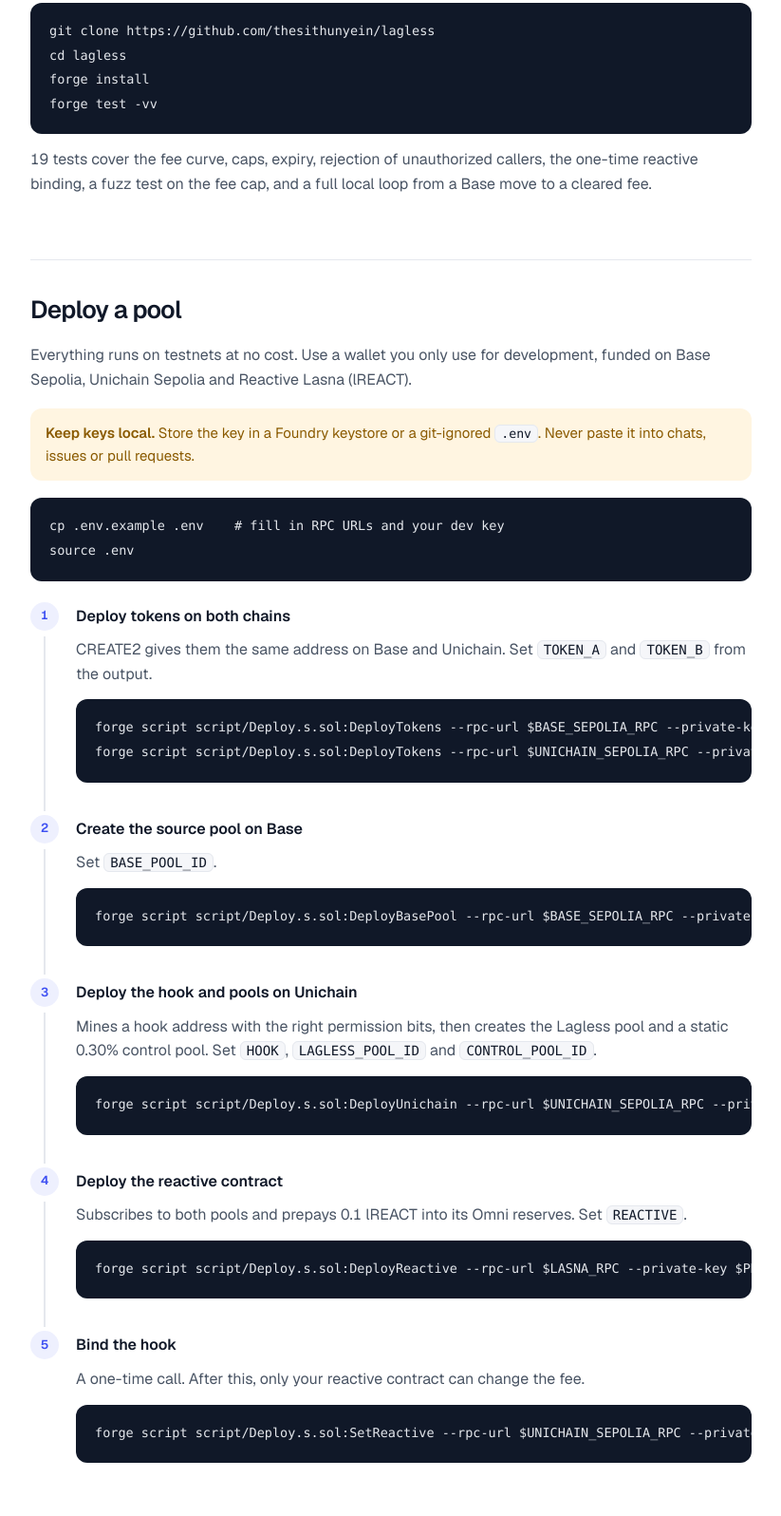
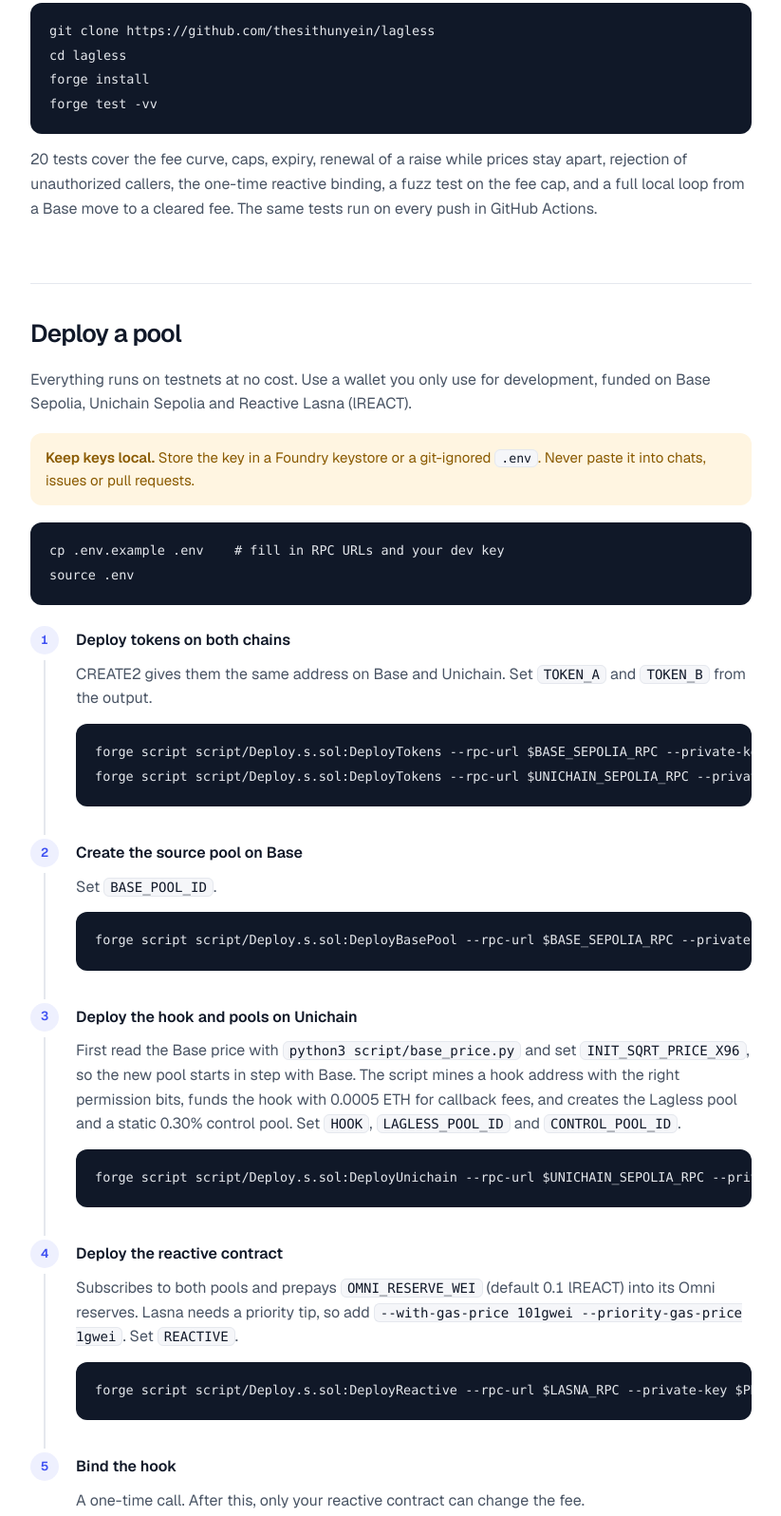
Before and after one commit to thesithunyein/lagless, a plain HTML site: page web/docs/index.html in a window 1280 px wide. Shown: the part 1645-3241 px from the top of the page at 95% size, without its empty margins (324-1147 px from the left). Drawn offline with nearby package versions, Linux system fonts and the light colour scheme.

Commit message:
Docs and README: 20 tests, base_price step, hook funding, Lasna gas flags, rounds snapshot
Co-Authored-By: Claude Opus 5.5 <noreply@anthropic.com>
Claude-Session: https://claude.ai/code/session_01AqF3VNP9m1m6GwyrVi1YQe

```diff
--- a/web/docs/index.html
+++ b/web/docs/index.html
@@ -187,7 +187,7 @@
 cd lagless
 forge install
 forge test -vv</code></pre></div>
-<p>19 tests cover the fee curve, caps, expiry, rejection of unauthorized callers, the one-time reactive binding, a fuzz test on the fee cap, and a full local loop from a Base move to a cleared fee.</p>
+<p>20 tests cover the fee curve, caps, expiry, renewal of a raise while prices stay apart, rejection of unauthorized callers, the one-time reactive binding, a fuzz test on the fee cap, and a full local loop from a Base move to a cleared fee. The same tests run on every push in GitHub Actions.</p>
 </section>
 <section id="deploy"><h2>Deploy a pool</h2>
 <p>Everything runs on testnets at no cost. Use a wallet you only use for development, funded on Base Sepolia, Unichain Sepolia and Reactive Lasna (lREACT).</p>
@@ -200,9 +200,9 @@ source .env</code></pre></div>
 forge script script/Deploy.s.sol:DeployTokens --rpc-url $UNICHAIN_SEPOLIA_RPC --private-key $PRIVATE_KEY --broadcast</code></pre></div></li>
 <li><h4>Create the source pool on Base</h4><p>Set <code>BASE_POOL_ID</code>.</p>
 <div class="code"><button class="cc" aria-label="Copy code">Copy</button><pre><code>forge script script/Deploy.s.sol:DeployBasePool --rpc-url $BASE_SEPOLIA_RPC --private-key $PRIVATE_KEY --broadcast</code></pre></div></li>
-<li><h4>Deploy the hook and pools on Unichain</h4><p>Mines a hook address with the right permission bits, then creates the Lagless pool and a static 0.30% control pool. Set <code>HOOK</code>, <code>LAGLESS_POOL_ID</code> and <code>CONTROL_POOL_ID</code>.</p>
+<li><h4>Deploy the hook and pools on Unichain</h4><p>First read the Base price with <code>python3 script/base_price.py</code> and set <code>INIT_SQRT_PRICE_X96</code>, so the new pool starts in step with Base. The script mines a hook address with the right permission bits, funds the hook with 0.0005 ETH for callback fees, and creates the Lagless pool and a static 0.30% control pool. Set <code>HOOK</code>, <code>LAGLESS_POOL_ID</code> and <code>CONTROL_POOL_ID</code>.</p>
 <div class="code"><button class="cc" aria-label="Copy code">Copy</button><pre><code>forge script script/Deploy.s.sol:DeployUnichain --rpc-url $UNICHAIN_SEPOLIA_RPC --private-key $PRIVATE_KEY --broadcast</code></pre></div></li>
-<li><h4>Deploy the reactive contract</h4><p>Subscribes to both pools and prepays 0.1 lREACT into its Omni reserves. Set <code>REACTIVE</code>.</p>
+<li><h4>Deploy the reactive contract</h4><p>Subscribes to both pools and prepays <code>OMNI_RESERVE_WEI</code> (default 0.1 lREACT) into its Omni reserves. Lasna needs a priority tip, so add <code>--with-gas-price 101gwei --priority-gas-price 1gwei</code>. Set <code>REACTIVE</code>.</p>
 <div class="code"><button class="cc" aria-label="Copy code">Copy</button><pre><code>forge script script/Deploy.s.sol:DeployReactive --rpc-url $LASNA_RPC --private-key $PRIVATE_KEY --broadcast</code></pre></div></li>
 <li><h4>Bind the hook</h4><p>A one-time call. After this, only your reactive contract can change the fee.</p>
 <div class="code"><button class="cc" aria-label="Copy code">Copy</button><pre><code>forge script script/Deploy.s.sol:SetReactive --rpc-url $UNICHAIN_SEPOLIA_RPC --private-key $PRIVATE_KEY --broadcast</code></pre></div></li>
@@ -252,7 +252,7 @@ forge script script/Deploy.s.sol:DeployTokens --rpc-url $UNICHAIN_SEPOLIA_RPC --
 <div class="code"><button class="cc" aria-label="Copy code">Copy</button><pre><code>python3 script/rounds.py --sync 150   # once: align Unichain with the Base price
 python3 script/rounds.py 20           # 20 rounds, alternating direction
 python3 script/rounds.py 10 --race    # arbitrage fires right after the Base move</code></pre></div>
-<p>It signs with the Foundry keystore account <code>lagless</code> and asks for the password once. Latest results are on the <a href="/#results">home page</a>, read live from the chain.</p>
+<p>It signs with the Foundry keystore account <code>lagless</code> and asks for the password once. Then run <code>python3 script/export_rounds.py</code> to refresh <code>web/rounds.json</code>: public RPCs drop old logs after about a day, so the <a href="/#results">home page</a> shows recorded rounds from this snapshot and adds newer activity live from the chain.</p>
 </section>
 <section id="earn"><h2>Earn as an LP</h2>
 <p>The <a href="/lp/">Earn</a> page adds liquidity to the Lagless pool through Uniswap's official v4 PositionManager on Unichain Sepolia (<code>0xf969…d664</code>), so you get a normal position NFT that only you control. Tokens are approved once through Permit2.</p>
```
Also changed, not shown: 1 other file.
